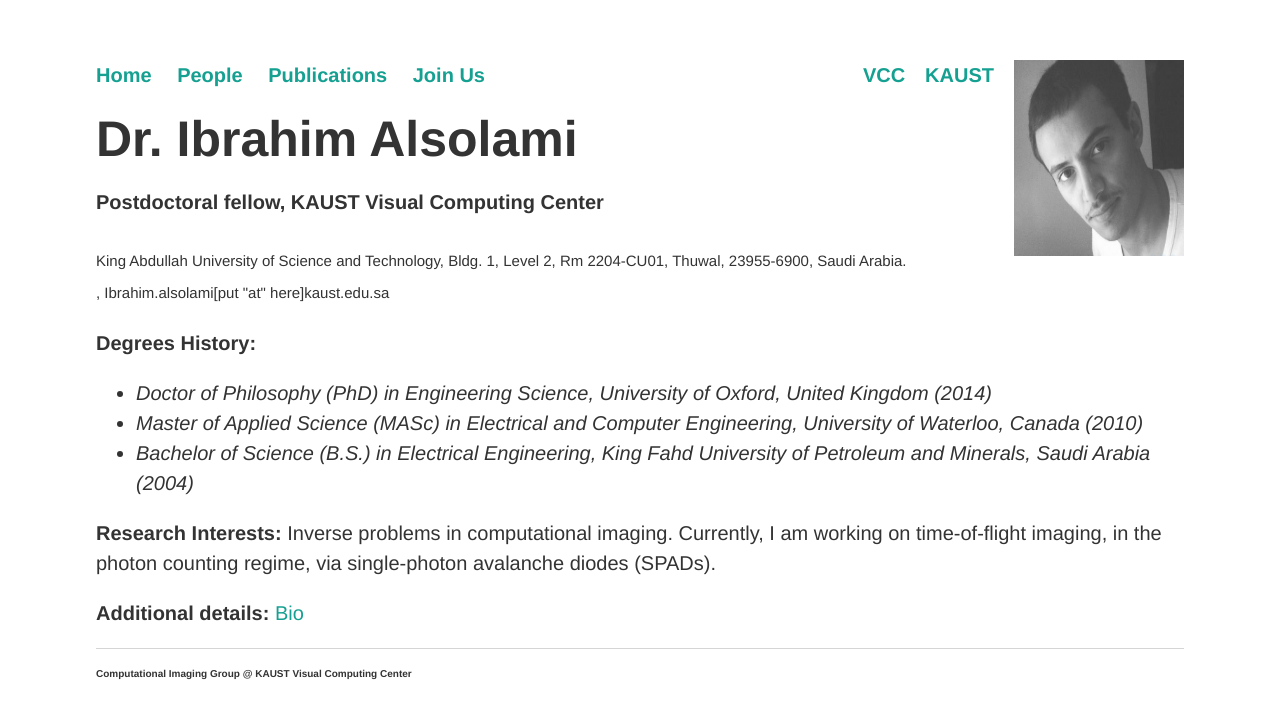
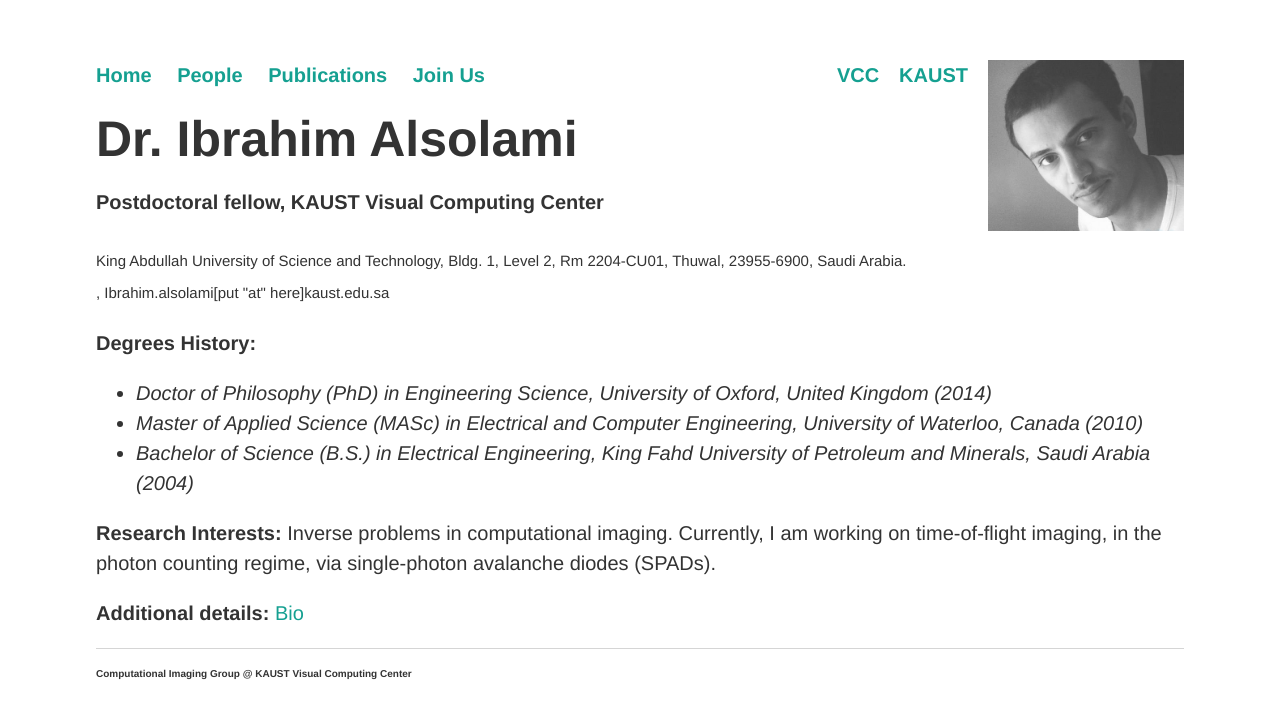
Before and after one commit to vccimaging/vccimaging.github.io, a Jekyll site: the page built from People/ialsolami/index.html, in a window 1280 px wide. Shown: the top 719 px of the page. Built offline with Jekyll 4.4.1, drawn with Linux system fonts in a browser that asks for light colours.

Commit message:
Update index.html

```diff
--- a/People/ialsolami/index.html
+++ b/People/ialsolami/index.html
@@ -2,8 +2,8 @@
 layout: default
 title: Ibrahim Alsolami -- Home Page
 image: ialsolami.jpg
-width: 170
-height: 196
+width: 196
+height: 171
 ---
 
 
```
